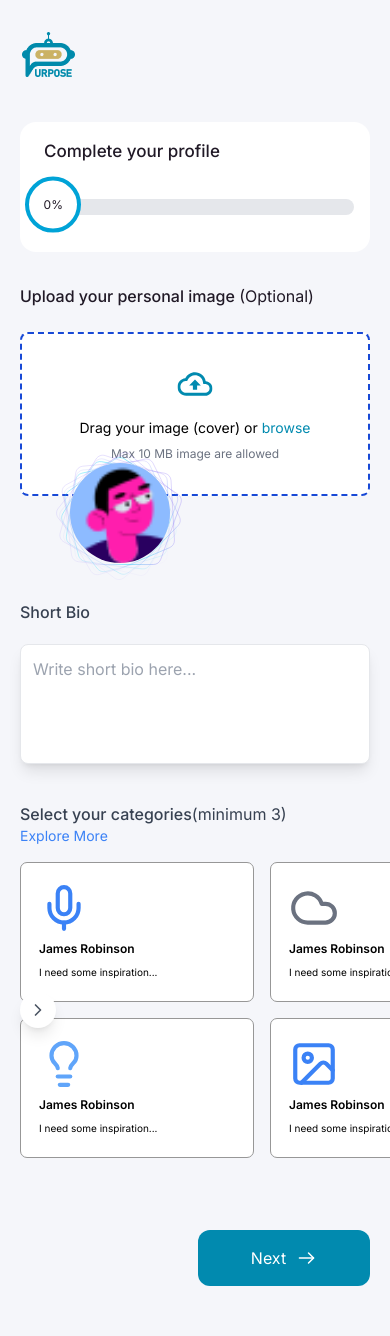
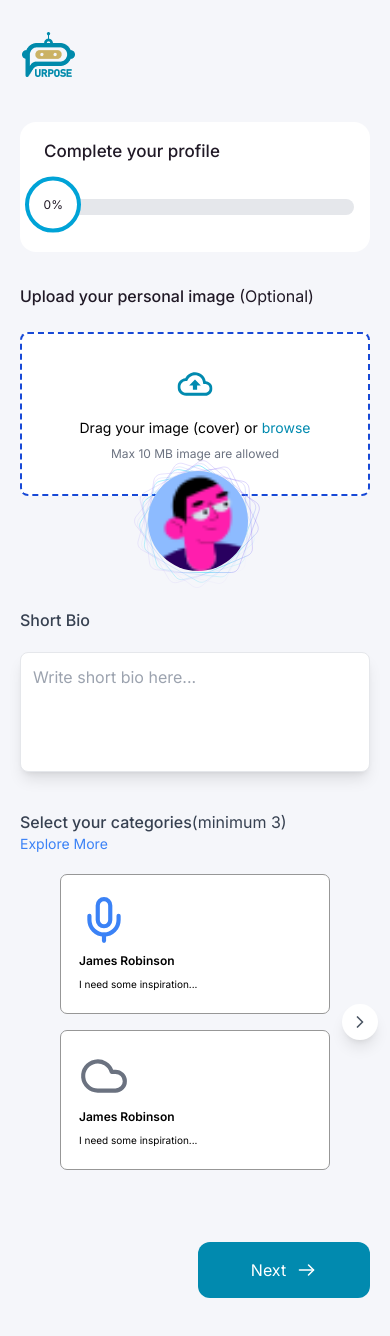
Before and after one commit to KerlosSoNy/PurposeHub---Social-Portal-React, a React (Vite) app: page /complete-profile in a window 390 px wide. Shown: the top 1336 px of the page. Built offline with nearby package versions, Linux system fonts and the light colour scheme.

Commit message:
Carousel Fixed Successfully

```diff
--- a/src/components/categoriesCarousel/categoriesCarousel.tsx
+++ b/src/components/categoriesCarousel/categoriesCarousel.tsx
@@ -25,16 +25,16 @@ export default function CategorySelector({
     const [itemsPerLine] = useState(4)
     const [linesToShow] = useState(2)
     const [itemsToShow, setItemsToShow] = useState(itemsPerLine * linesToShow)
+
     useEffect(() => {
-        if (screenWidth < 900) {
-            setItemsToShow(2 * 3)
-        } else if (screenWidth > 900) {
-            setItemsToShow(linesToShow * 4)
-        } else if (screenWidth < 500) {
-            setItemsToShow(linesToShow * 1)
+        if (screenWidth < 500) {
+            setItemsToShow(linesToShow * 1);
+        } else if (screenWidth < 900) {
+            setItemsToShow(linesToShow * 3);
+        } else {
+            setItemsToShow(linesToShow * 4);
         }
-    }, [screenWidth])
-
+    }, [screenWidth, linesToShow]);
 
     const nextSlide = () => {
         setStartIndex((prev) =>
@@ -67,7 +67,7 @@ export default function CategorySelector({
 
     return (
         <div className="w-full">
-            <div className="flex items-center flex-wrap justify-between mb-4">
+            <div className="flex items-center flex-wrap justify-between mb-5">
                 <h2 className="text-[16px] font-medium text-gray-700">
                     Select your categories
                     <span className="font-[400]">(minimum 3)</span>
@@ -77,11 +77,11 @@ export default function CategorySelector({
                 </button>
             </div>
 
-            <div className="relative">
+            <div className="relative px-10 md:px-0">
                 <div
                     className={`grid gap-4`}
                     style={{
-                        gridTemplateColumns: screenWidth < 900 ? "repeat(3, 1fr)" : screenWidth < 500 ? "repeat(1, 1fr)" : "repeat(4, 1fr)",
+                        gridTemplateColumns: screenWidth < 500 ? "repeat(1, 1fr)" : screenWidth < 900 ? "repeat(3, 1fr)" : "repeat(4, 1fr)",
                         gridTemplateRows: `repeat(${linesToShow}, minmax(0, 1fr))`,
                     }}>
                     {visibleCategories.map((category, index) => (
@@ -111,7 +111,7 @@ export default function CategorySelector({
                         type="button"
                         title="Previous"
                         onClick={prevSlide}
-                        className="absolute md:-left-10 xl:-left-16 top-1/2 -translate-y-1/2 bg-white shadow-lg rounded-full p-2 hover:bg-gray-50"
+                        className="absolute -left-2 md:-left-10 xl:-left-16 top-1/2 -translate-y-1/2 bg-white shadow-lg rounded-full p-2 hover:bg-gray-50"
                     >
                         <ChevronLeft className="w-5 h-5 text-gray-600" />
                     </button>
@@ -122,7 +122,7 @@ export default function CategorySelector({
                         type="button"
                         title="Next"
                         onClick={nextSlide}
-                        className="absolute md:-right-10     xl:-right-16 top-1/2 -translate-y-1/2 bg-white shadow-lg rounded-full p-2 hover:bg-gray-50"
+                        className="absolute -right-2 md:-right-10 xl:-right-16 top-1/2 -translate-y-1/2 bg-white shadow-lg rounded-full p-2 hover:bg-gray-50"
                     >
                         <ChevronRight className="w-5 h-5 text-gray-600" />
                     </button>
--- a/src/components/categoriesCarousel/expertCategory/expertCategoryCarousel.tsx
+++ b/src/components/categoriesCarousel/expertCategory/expertCategoryCarousel.tsx
@@ -1,5 +1,5 @@
 import { ChevronLeft, ChevronRight } from "lucide-react";
-import { useState } from "react";
+import { useEffect, useState } from "react";
 import { categories, expertCards } from "../constant";
 
 export default function ExpertCategorySelector({
@@ -9,10 +9,32 @@ export default function ExpertCategorySelector({
     setSelectedCategories: (categories: any[]) => void;
     selectedCategories: any[];
 }) {
+    const [screenWidth, setScreenWidth] = useState<number>(window.innerWidth);
+
+    useEffect(() => {
+        const handleResize = () => {
+            setScreenWidth(window.innerWidth);
+        };
+        window.addEventListener("resize", handleResize);
+        return () => {
+            window.removeEventListener("resize", handleResize);
+        };
+    }, []);
+
     const [startIndex, setStartIndex] = useState(0);
-    const itemsPerLine = 4;
-    const linesToShow = 2;
-    const itemsToShow = itemsPerLine * linesToShow;
+    const [itemsPerLine] = useState(4)
+    const [linesToShow] = useState(2)
+    const [itemsToShow, setItemsToShow] = useState(itemsPerLine * linesToShow)
+
+    useEffect(() => {
+        if (screenWidth < 500) {
+            setItemsToShow(linesToShow * 1);
+        } else if (screenWidth < 900) {
+            setItemsToShow(linesToShow * 3);
+        } else {
+            setItemsToShow(linesToShow * 4);
+        }
+    }, [screenWidth, linesToShow]);
 
     const nextSlide = () => {
         setStartIndex((prev) =>
@@ -55,8 +77,13 @@ export default function ExpertCategorySelector({
                 </button>
             </div>
 
-            <div className="relative">
-                <div className="grid grid-cols-4 gap-4">
+            <div className="relative px-10 md:px-0">
+                <div
+                    className={`grid gap-4`}
+                    style={{
+                        gridTemplateColumns: screenWidth < 500 ? "repeat(1, 1fr)" : screenWidth < 900 ? "repeat(3, 1fr)" : "repeat(4, 1fr)",
+                        gridTemplateRows: `repeat(${linesToShow}, minmax(0, 1fr))`,
+                    }}>
                     {visibleCategories.map((card, index) => (
                         <div
                             key={index}
--- a/src/components/categoriesCarousel/large/largeCategoryCarousel.tsx
+++ b/src/components/categoriesCarousel/large/largeCategoryCarousel.tsx
@@ -1,5 +1,5 @@
 import { ChevronLeft, ChevronRight } from "lucide-react";
-import { useState } from "react";
+import { useEffect, useState } from "react";
 import { LargeCategory } from "../constant";
 
 export default function LargeCategorySelector({
@@ -9,10 +9,32 @@ export default function LargeCategorySelector({
     setSelectedCategories: (categories: any[]) => void;
     selectedCategories: any[];
 }) {
+    const [screenWidth, setScreenWidth] = useState<number>(window.innerWidth);
+
+    useEffect(() => {
+        const handleResize = () => {
+            setScreenWidth(window.innerWidth);
+        };
+        window.addEventListener("resize", handleResize);
+        return () => {
+            window.removeEventListener("resize", handleResize);
+        };
+    }, []);
     const [startIndex, setStartIndex] = useState(0);
-    const itemsPerLine = 3;
-    const linesToShow = 2;
-    const itemsToShow = itemsPerLine * linesToShow;
+    const [itemsPerLine] = useState(4)
+    const [linesToShow, setLinesToShow] = useState(2)
+    const [itemsToShow, setItemsToShow] = useState(itemsPerLine * linesToShow)
+
+    useEffect(() => {
+        if (screenWidth < 500) {
+            setLinesToShow(1)
+            setItemsToShow(1 * 1);
+        } else if (screenWidth < 900) {
+            setItemsToShow(linesToShow * 3);
+        } else {
+            setItemsToShow(linesToShow * 4);
+        }
+    }, [screenWidth, linesToShow]);
 
     const nextSlide = () => {
         setStartIndex((prev) =>
@@ -50,7 +72,7 @@ export default function LargeCategorySelector({
 
     return (
         <div className="w-full">
-            <div className="flex items-center justify-between mb-4">
+            <div className="flex items-center justify-between mb-5 flex-wrap">
                 <h2 className="text-[16px] font-medium text-gray-700">
                     Select your courses
                     <span className="font-[400]">(minimum 3)</span>
@@ -58,8 +80,13 @@ export default function LargeCategorySelector({
                 <button className="text-blue-500 text-sm">Explore More</button>
             </div>
 
-            <div className="relative">
-                <div className="grid grid-cols-3 gap-4">
+            <div className="relative px-10 md:px-0">
+                <div
+                    className={`grid gap-4`}
+                    style={{
+                        gridTemplateColumns: screenWidth < 500 ? "repeat(1, 1fr)" : screenWidth < 900 ? "repeat(3, 1fr)" : "repeat(4, 1fr)",
+                        gridTemplateRows: `repeat(${linesToShow}, minmax(0, 1fr))`,
+                    }}>
                     {visibleCategories.map((card, index) => (
                         <div
                             key={index}
@@ -77,7 +104,7 @@ export default function LargeCategorySelector({
                                 className="w-full h-[170px] object-cover rounded-t-lg"
                             />
                             <div className="p-4 mt-[22px]">
-                                <div className="flex flex-row justify-between items-start">
+                                <div className="flex flex-row flex-wrap justify-between items-start">
                                     <div>
                                         <h2 className="text-lg font-bold text-gray-800">
                                             {card.title}
@@ -117,7 +144,7 @@ export default function LargeCategorySelector({
                         type="button"
                         title="Previous"
                         onClick={prevSlide}
-                        className="absolute -left-16 top-1/2 -translate-y-1/2 bg-white shadow-lg rounded-full p-2 hover:bg-gray-50"
+                        className="absolute -left-2 md:-left-10 xl:-left-16 top-1/2 -translate-y-1/2 bg-white shadow-lg rounded-full p-2 hover:bg-gray-50"
                     >
                         <ChevronLeft className="w-5 h-5 text-gray-600" />
                     </button>
@@ -128,7 +155,7 @@ export default function LargeCategorySelector({
                         type="button"
                         title="Next"
                         onClick={nextSlide}
-                        className="absolute -right-16 top-1/2 -translate-y-1/2 bg-white shadow-lg rounded-full p-2 hover:bg-gray-50"
+                        className="absolute -right-2 md:-right-10 xl:-right-16 top-1/2 -translate-y-1/2 bg-white shadow-lg rounded-full p-2 hover:bg-gray-50"
                     >
                         <ChevronRight className="w-5 h-5 text-gray-600" />
                     </button>
--- a/src/components/categoriesCarousel/traineCarousel/traineCategoryCarousel.tsx
+++ b/src/components/categoriesCarousel/traineCarousel/traineCategoryCarousel.tsx
@@ -1,5 +1,5 @@
 import { ChevronLeft, ChevronRight } from "lucide-react";
-import { useState } from "react";
+import { useEffect, useState } from "react";
 import { categories, expertCards } from "../constant";
 
 export default function TraineCategorySelector({
@@ -9,10 +9,32 @@ export default function TraineCategorySelector({
     setSelectedCategories: (categories: any[]) => void;
     selectedCategories: any[];
 }) {
+    const [screenWidth, setScreenWidth] = useState<number>(window.innerWidth);
+
+    useEffect(() => {
+        const handleResize = () => {
+            setScreenWidth(window.innerWidth);
+        };
+        window.addEventListener("resize", handleResize);
+        return () => {
+            window.removeEventListener("resize", handleResize);
+        };
+    }, []);
+
     const [startIndex, setStartIndex] = useState(0);
-    const itemsPerLine = 4;
-    const linesToShow = 2;
-    const itemsToShow = itemsPerLine * linesToShow;
+    const [itemsPerLine] = useState(4)
+    const [linesToShow] = useState(2)
+    const [itemsToShow, setItemsToShow] = useState(itemsPerLine * linesToShow)
+
+    useEffect(() => {
+        if (screenWidth < 500) {
+            setItemsToShow(linesToShow * 1);
+        } else if (screenWidth < 900) {
+            setItemsToShow(linesToShow * 3);
+        } else {
+            setItemsToShow(linesToShow * 4);
+        }
+    }, [screenWidth, linesToShow]);
 
     const nextSlide = () => {
         setStartIndex((prev) =>
@@ -55,8 +77,13 @@ export default function TraineCategorySelector({
                 </button>
             </div>
 
-            <div className="relative">
-                <div className="grid grid-cols-4 gap-4">
+            <div className="relative px-10 md:px-0">
+                <div
+                    className={`grid gap-4`}
+                    style={{
+                        gridTemplateColumns: screenWidth < 500 ? "repeat(1, 1fr)" : screenWidth < 900 ? "repeat(3, 1fr)" : "repeat(4, 1fr)",
+                        gridTemplateRows: `repeat(${linesToShow}, minmax(0, 1fr))`,
+                    }}>
                     {visibleCategories.map((card, index) => (
                         <div
                             key={index}
--- a/src/components/waveAvatar/waveAvatar.tsx
+++ b/src/components/waveAvatar/waveAvatar.tsx
@@ -1,7 +1,7 @@
 
 export default function WaveAvatar() {
     return (
-        <div className="relative w-[200px] h-[150px] flex items-center justify-center">
+        <div className="relative w-[200px] ms-[20vw] sm:ms-0 mt-2 sm:mt-0 h-[150px] flex items-center justify-center">
             <img src="/icons/aroundProfilePic.svg" alt="Wave" className="w-[160px] h-[180px] object-cover absolute -top-3 left-5" />
             <label htmlFor="avatar" className="w-[100px] hover:cursor-pointer transition-all duration-300 ease-in-out h-[100px] group rounded-full relative  z-10 bg-gray-200">
                 <img
```
